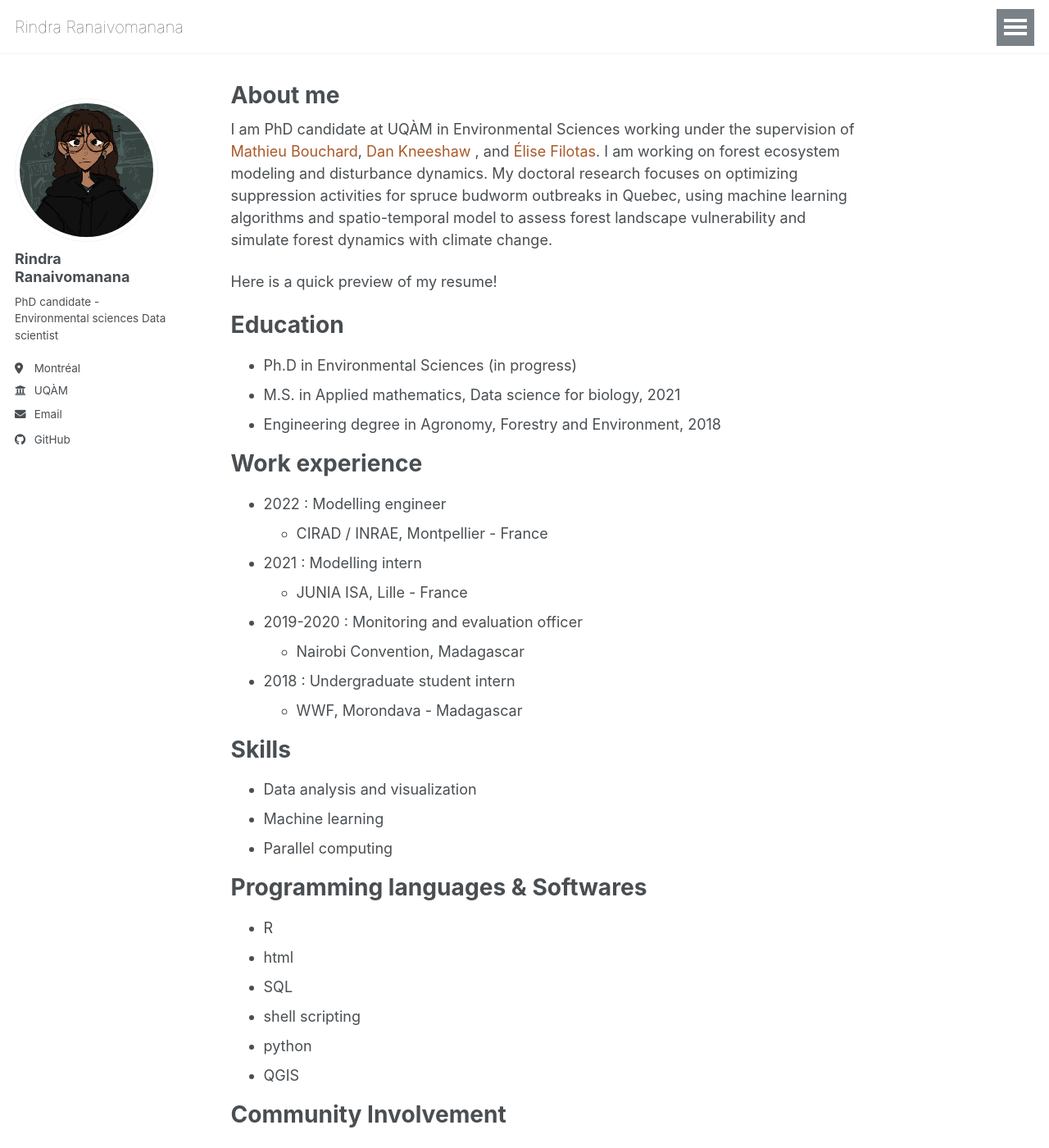
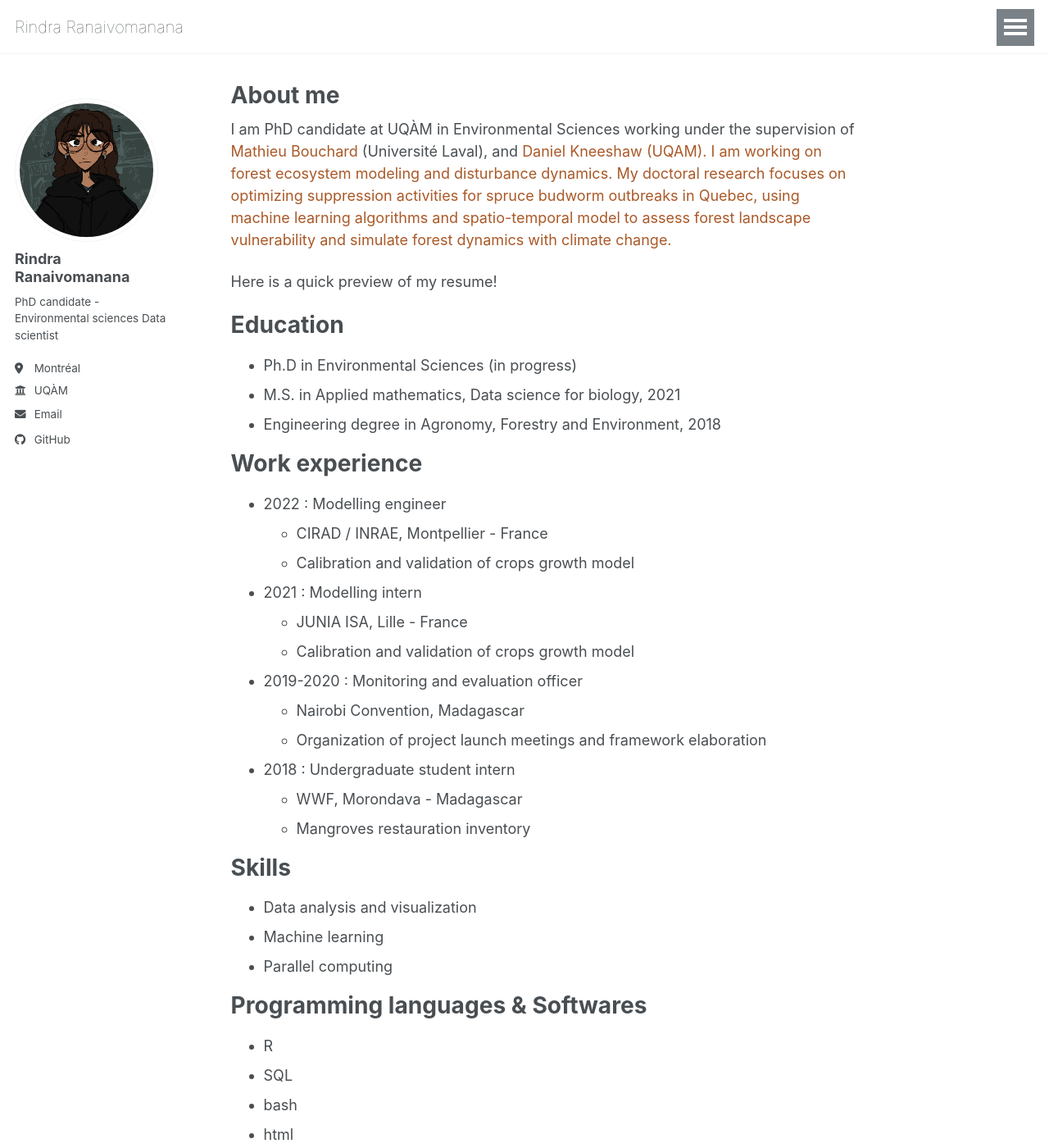
Before and after one commit to rindrafanomezana/rindrafanomezana.github.io, a Jekyll site: the page built from _pages/about_me.md, in a window 1280 px wide and 1400 px high. Shown: the whole window at 82% size. Built offline with Jekyll 4.4.1, drawn with Linux system fonts in a browser that asks for light colours; some of the changed text lies outside the part shown.

Commit message:
Update about_me.md

```diff
--- a/_pages/about_me.md
+++ b/_pages/about_me.md
@@ -8,7 +8,7 @@ redirect_from:
 ---
 
 
-I am PhD candidate at UQÀM in Environmental Sciences working under the supervision of <a href="https://www.cef-cfr.ca/pmwiki.php?n=Membres.MathieuBouchard" target="_blank" rel="noopener noreferrer">Mathieu Bouchard</a>,  <a href="https://www.cef-cfr.ca/pmwiki.php?n=Membres.DanielKneeshaw" target="_blank" rel="noopener noreferrer">Dan Kneeshaw </a>, and <a href="https://elisefilotas.ca/fr/maison/" target="_blank" rel="noopener noreferrer">Élise Filotas</a>. I am working on forest ecosystem modeling and disturbance dynamics. My doctoral research focuses on optimizing suppression activities for spruce budworm outbreaks in Quebec, using machine learning algorithms and spatio-temporal model to assess forest landscape vulnerability and simulate forest dynamics with climate change.
+I am PhD candidate at UQÀM in Environmental Sciences working under the supervision of <a href="https://www.cef-cfr.ca/pmwiki.php?n=Membres.MathieuBouchard" target="_blank" rel="noopener noreferrer">Mathieu Bouchard</a> (Université Laval), and <a href="https://www.cef-cfr.ca/pmwiki.php?n=Membres.DanielKneeshaw" target="_blank" rel="noopener noreferrer">Daniel Kneeshaw (UQAM). I am working on forest ecosystem modeling and disturbance dynamics. My doctoral research focuses on optimizing suppression activities for spruce budworm outbreaks in Quebec, using machine learning algorithms and spatio-temporal model to assess forest landscape vulnerability and simulate forest dynamics with climate change.
 
 Here is a quick preview of my resume!
 
@@ -22,15 +22,19 @@ Work experience
 ======
 * 2022 : Modelling engineer
   * CIRAD / INRAE, Montpellier - France
+  * Calibration and validation of crops growth model
 
 * 2021 : Modelling intern
   * JUNIA ISA, Lille - France
+  * Calibration and validation of crops growth model
 
 * 2019-2020 : Monitoring and evaluation officer
   * Nairobi Convention, Madagascar
+  * Organization of project launch meetings and framework elaboration
 
 * 2018 : Undergraduate student intern
   * WWF, Morondava - Madagascar
+  * Mangroves restauration inventory
 
 Skills
 ======
@@ -41,12 +45,13 @@ Skills
 Programming languages & Softwares
 ======
 * R
+* SQL
+* bash
 * html
-* SQL
-* shell scripting
-* python
 * QGIS
 
 Community Involvement
 ======
-* [IKALA STEM](https://www.ikalastem.org/) : Permanent member since 2019, Communication Officer (2026-2028)
+* [IKALA STEM](https://www.ikalastem.org/) :
+  * Permanent member since 2019
+  * Communication Officer (2026-2028)
```
